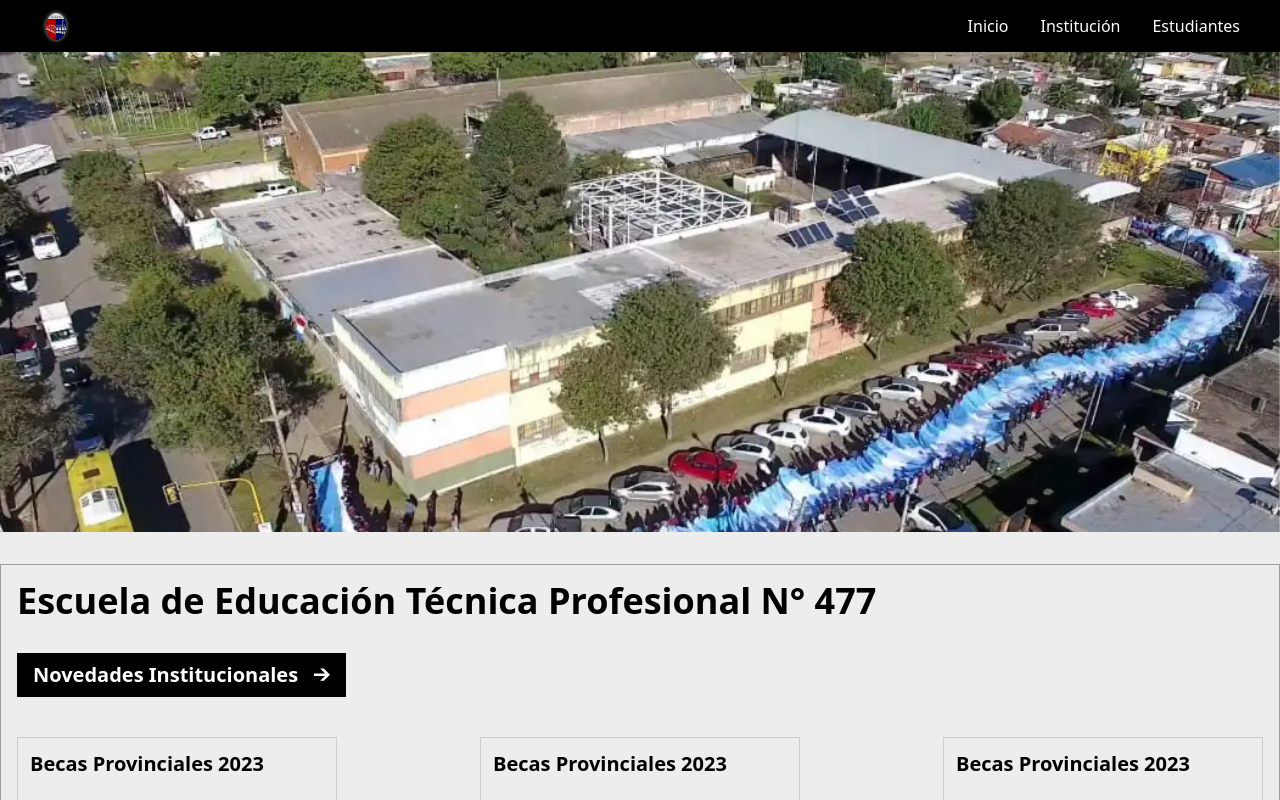
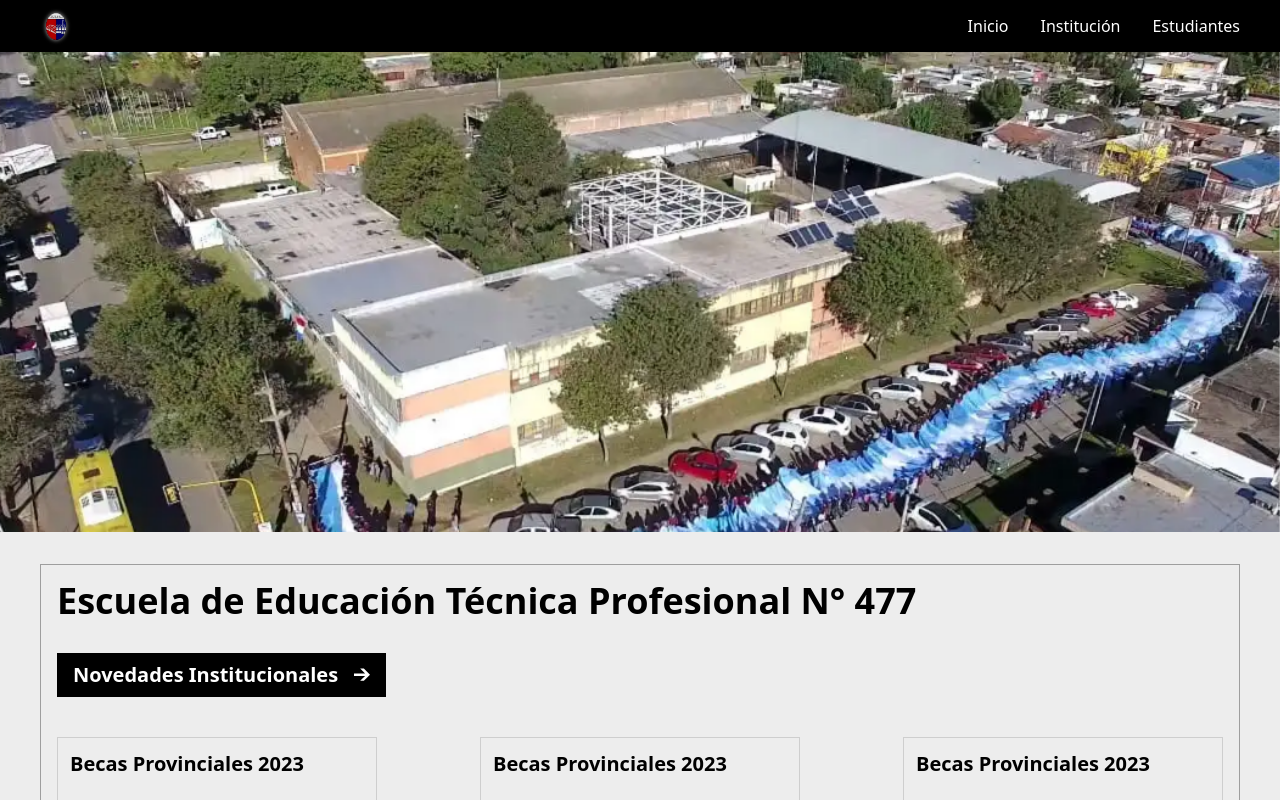
Before and after one commit to Martiks38/my_school_-page, a Next.js app: page / in a window 1280 px wide. Shown: the top 800 px of the page. Built offline with nearby package versions, Linux system fonts and the light colour scheme.

Commit message:
Cambiar estilos globales y modificar tailwind config

```diff
--- a/src/styles/globals.css
+++ b/src/styles/globals.css
@@ -7,12 +7,6 @@
 	--font-mono: ui-monospace, Menlo, Monaco, 'Cascadia Mono', 'Segoe UI Mono', 'Roboto Mono',
 		'Oxygen Mono', 'Ubuntu Monospace', 'Source Code Pro', 'Fira Mono', 'Droid Sans Mono',
 		'Courier New', monospace;
-}
-
-* {
-	box-sizing: border-box;
-	padding: 0;
-	margin: 0;
 }
 
 html,
@@ -25,8 +19,3 @@ body {
 	background: linear-gradient(to bottom, transparent, rgb(var(--background-end-rgb)))
 		rgb(var(--background-start-rgb));
 }
-
-a {
-	color: inherit;
-	text-decoration: none;
-}
--- a/tailwind.config.js
+++ b/tailwind.config.js
@@ -2,7 +2,11 @@
 module.exports = {
 	content: ['./src/**/*.{js,ts,jsx,tsx}'],
 	theme: {
-		extend: {}
+		extend: {
+			maxWidth: {
+				primaryContent: '1200px'
+			}
+		}
 	},
 	plugins: []
 }
```
